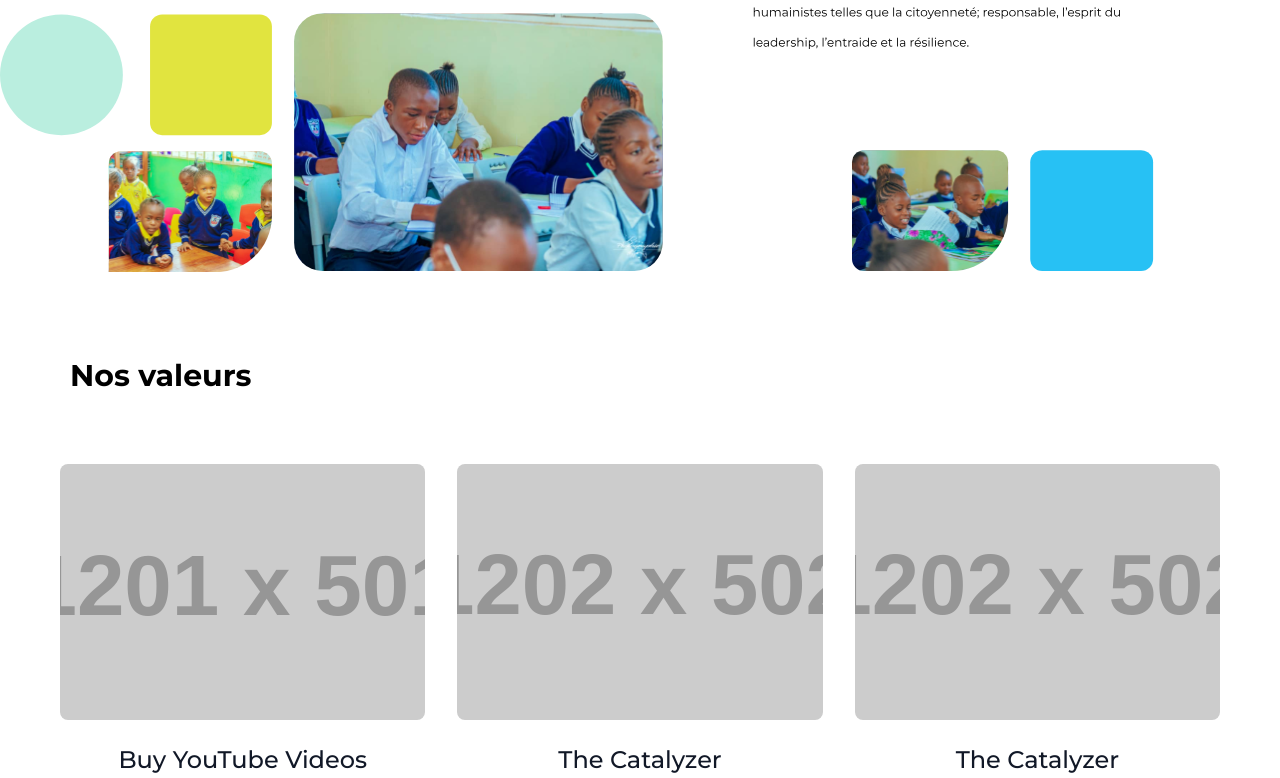
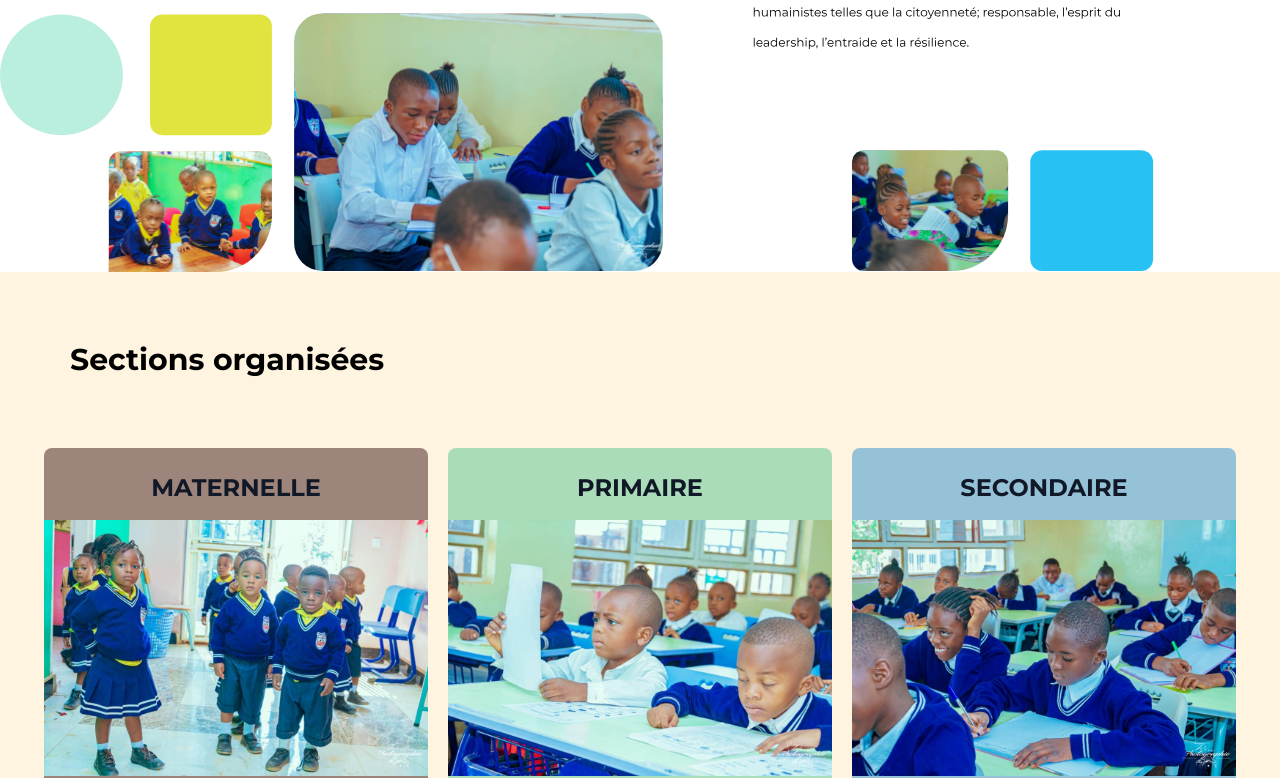
Before and after one commit to YannickZahinda/Congolese_British_Grammar_School_app, a React (Vite) app: page / in a window 1280 px wide. Shown: the part 2644-3422 px from the top of the page. Built offline with nearby package versions, Linux system fonts and the light colour scheme.

Commit message:
Redo the landing page

```diff
--- a/src/App.jsx
+++ b/src/App.jsx
@@ -10,6 +10,7 @@ import Valeurs from './components/valeurs'
 import Philosophie from './components/philosophie'
 import Apropos from './components/apropos'
 import SectionOrganisées from './components/sectionOrganisées'
+import MotDeLaPromotrice from './components/motDeLaPromotrice'
 
 
 const App = () => {
@@ -53,6 +54,9 @@ const App = () => {
           <SectionOrganisées/>
         </div>
         <div>
+          <MotDeLaPromotrice/>
+        </div>
+        <div>
           {/* <Content /> */}
         </div>
       </main>
--- /dev/null
+++ b/src/components/motDeLaPromotrice/index.jsx
@@ -0,0 +1,13 @@
+import React from 'react'
+import MotDelaPromo from '../../assets/motDelapromo.svg'
+
+const MotDeLaPromotrice = () => {
+  return (
+    <div className=' w-[100%]  m-auto bg-[#fff]'>
+    <h1 className='text-3xl font-bold pl-[70px] pt-[70px]'>Mot de la promotrice</h1>
+    <img src={MotDelaPromo} w-full h-full object-cover object-center/>
+    </div>
+  )
+}
+
+export default MotDeLaPromotrice
--- a/src/components/sectionOrganisées/index.jsx
+++ b/src/components/sectionOrganisées/index.jsx
@@ -1,41 +1,39 @@
 import React from 'react'
+import Maternelle from '../../assets/maternelle.svg'
+import Primaire from '../../assets/primaire.svg'
+import Secondaire from '../../assets/secondaire.svg'
 
 const SectionOrganisées = () => {
   return (
-    <div className=' w-[100%] pt-4 m-auto'>
-    <h1 className='text-3xl font-bold pl-[70px] pt-[70px]'>Nos valeurs</h1>
-    {/* <div className="flex justify-center gap-8  h-[160px] bg-gray-400"> */}
-    <section class="text-gray-600 body-font">
-  <div class="container px-5 py-[70px] mx-auto">
+    <div className=' w-[100%]  m-auto bg-[#FFF4DF]'>
+    <h1 className='text-3xl font-bold pl-[70px] pt-[70px]'>Sections organisées</h1>
+    <section class="text-gray-600 ">
+  <div class="container px-5 py-[70px] mx-auto" >
     <div class="flex  -mx-4 -mb-10 text-center">
-      <div class="sm:w-1/2 mb-10 px-4">
-        <div class="rounded-lg h-64 overflow-hidden">
-          <img alt="content" class="object-cover object-center h-full w-full" src="https://dummyimage.com/1201x501"/>
+      <div class="sm:w-1/2 mb-10 py-6 bg-[#9E857B] rounded-lg">
+      <h2 class="title-font text-2xl font-bold text-gray-900 mb-4">MATERNELLE</h2>
+        <div class=" h-64 overflow-hidden">
+          <img alt="content" class="object-cover object-center h-full w-full" src={Maternelle}/>
         </div>
-        <h2 class="title-font text-2xl font-medium text-gray-900 mt-6 mb-3">Buy YouTube Videos</h2>
-        <p class="leading-relaxed text-base">Williamsburg occupy sustainable snackwave gochujang. Pinterest cornhole brunch, slow-carb neutra irony.</p>
-        <button class="flex mx-auto mt-6 text-white bg-indigo-500 border-0 py-2 px-5 focus:outline-none hover:bg-indigo-600 rounded">Button</button>
+        <button class="flex mx-auto mt-6 text-white bg-[#D13C3F] border-0 py-3 px-[20px] font-bold focus:outline-none hover:text-[#D13C3F] hover:border hover:border-[#D13C3F] hover:bg-[#fff] rounded">DETAIL SUR LA SECTION</button>
       </div>
-      <div class="sm:w-1/2 mb-10 px-4">
-        <div class="rounded-lg h-64 overflow-hidden">
-          <img alt="content" class="object-cover object-center h-full w-full" src="https://dummyimage.com/1202x502"/>
+      <div class="sm:w-1/2 mb-10 py-6 bg-[#AADCB9] rounded-lg ml-5">
+      <h2 class="title-font text-2xl font-bold text-gray-900 mb-4">PRIMAIRE</h2>
+        <div class=" h-64 overflow-hidden">
+          <img alt="content" class="object-cover object-center h-full w-full" src={Primaire}/>
         </div>
-        <h2 class="title-font text-2xl font-medium text-gray-900 mt-6 mb-3">The Catalyzer</h2>
-        <p class="leading-relaxed text-base">Williamsburg occupy sustainable snackwave gochujang. Pinterest cornhole brunch, slow-carb neutra irony.</p>
-        <button class="flex mx-auto mt-6 text-white bg-indigo-500 border-0 py-2 px-5 focus:outline-none hover:bg-indigo-600 rounded">Button</button>
+        <button class="flex mx-auto mt-6 text-white bg-[#D13C3F] border-0 py-3 px-[20px] font-bold focus:outline-none hover:text-[#D13C3F] hover:border hover:border-[#D13C3F] hover:bg-[#fff] rounded">DETAIL SUR LA SECTION</button>
       </div>
-      <div class="sm:w-1/2 mb-10 px-4">
-        <div class="rounded-lg h-64 overflow-hidden">
-          <img alt="content" class="object-cover object-center h-full w-full" src="https://dummyimage.com/1202x502"/>
+      <div class="sm:w-1/2 mb-10 py-6 bg-[#96C2D8] rounded-lg ml-5">
+      <h2 class="title-font text-2xl font-bold text-gray-900 mb-4">SECONDAIRE</h2>
+        <div class=" h-64 overflow-hidden">
+          <img alt="content" class="object-cover object-center h-full w-full" src={Secondaire}/>
         </div>
-        <h2 class="title-font text-2xl font-medium text-gray-900 mt-6 mb-3">The Catalyzer</h2>
-        <p class="leading-relaxed text-base">Williamsburg occupy sustainable snackwave gochujang. Pinterest cornhole brunch, slow-carb neutra irony.</p>
-        <button class="flex mx-auto mt-6 text-white bg-indigo-500 border-0 py-2 px-5 focus:outline-none hover:bg-indigo-600 rounded">Button</button>
+        <button class="flex mx-auto mt-6 text-white bg-[#D13C3F] border-0 py-3 px-[20px] font-bold focus:outline-none hover:text-[#D13C3F] hover:border hover:border-[#D13C3F] hover:bg-[#fff] rounded">DETAIL SUR LA SECTION</button>
       </div>
     </div>
   </div>
 </section>
-      {/* </div> */}
     </div>
   )
 }
```
Also changed, not shown: src/assets/motDelapromo.svg (added), src/assets/secondaire.svg (added).
